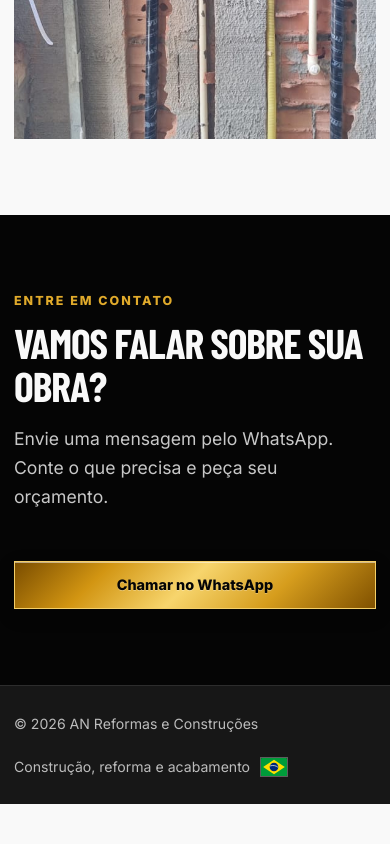
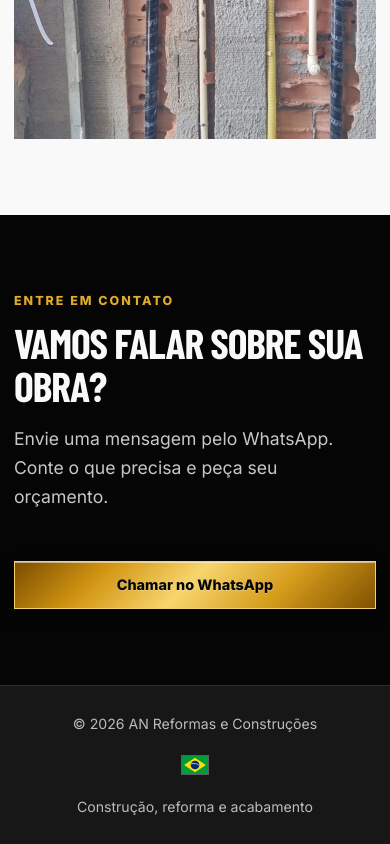
Before and after one commit to gustavosdsv/AN-Reformas, a Next.js app: page / in a window 390 px wide. Shown: the part 7840-8684 px from the top of the page. Before the commit the page ends 8644 px from the top, so only its background shows below. Built offline with nearby package versions, Linux system fonts and the light colour scheme; a web font is replaced by a local one.

Commit message:
Update Site source

```diff
--- a/app/globals.css
+++ b/app/globals.css
@@ -369,15 +369,13 @@ footer {
   border-top: 1px solid #2d2d2d;
 }
 .footer-row {
-  display: flex;
-  justify-content: space-between;
+  display: grid;
+  grid-template-columns: 1fr auto 1fr;
+  align-items: center;
   gap: 20px;
-  flex-wrap: wrap;
 }
-.footer-signature {
-  display: inline-flex;
-  align-items: center;
-  gap: 10px;
+.footer-tagline {
+  justify-self: end;
 }
 .footer-flag {
   width: 28px;
@@ -490,6 +488,14 @@ footer {
   .contact::before {
     display: none;
   }
+  .footer-row {
+    grid-template-columns: 1fr;
+    justify-items: center;
+    text-align: center;
+  }
+  .footer-tagline {
+    justify-self: center;
+  }
 }
 @media (prefers-reduced-motion: reduce) {
   html {
--- a/app/page.jsx
+++ b/app/page.jsx
@@ -171,13 +171,13 @@ export default function Home() {
       <footer>
         <div className="container footer-row">
           <span>© {new Date().getFullYear()} AN Reformas e Construções</span>
-          <span className="footer-signature">
-            <span>Construção, reforma e acabamento</span>
-            <img
-              className="footer-flag"
-              src="/assets/bandeira-brasil.svg"
-              alt="Bandeira do Brasil"
-            />
+          <img
+            className="footer-flag"
+            src="/assets/bandeira-brasil.svg"
+            alt="Bandeira do Brasil"
+          />
+          <span className="footer-tagline">
+            Construção, reforma e acabamento
           </span>
         </div>
       </footer>
```
